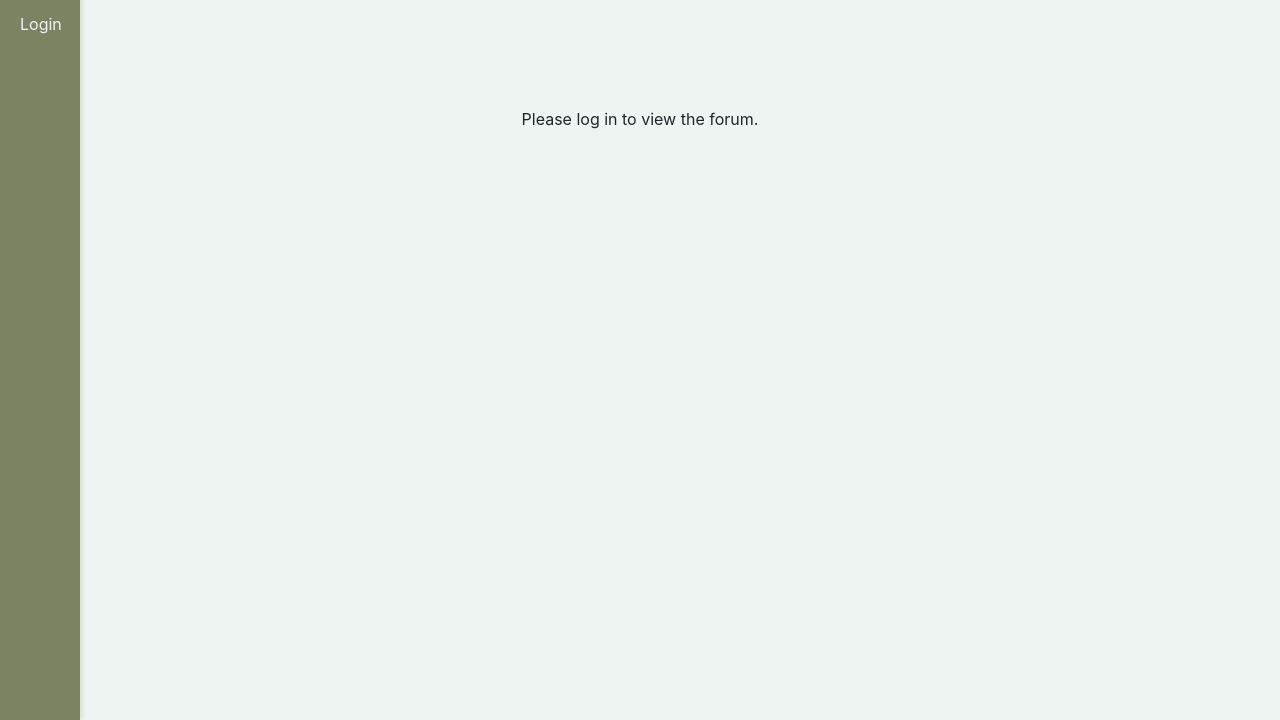
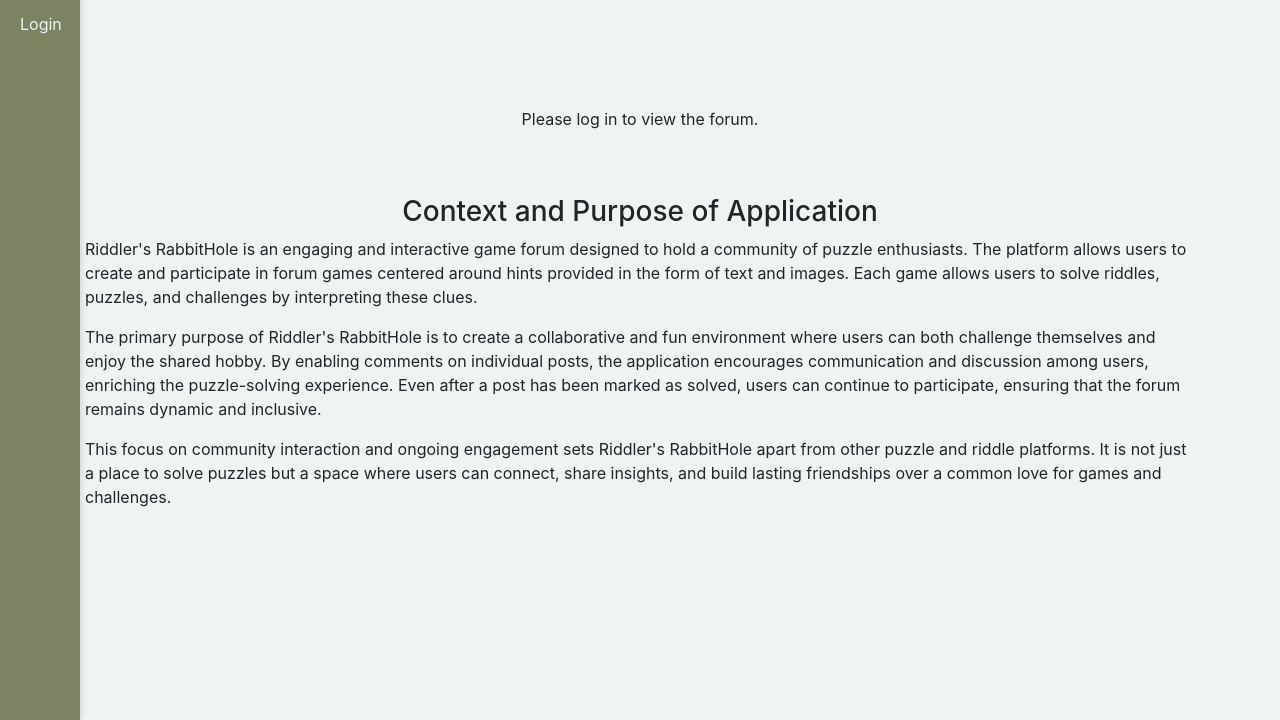
Before and after one commit to riceEx/CITS3403-project, a Flask app: page / in a window 1280 px wide. Shown: the part 80-800 px from the top of the page. Run offline with Flask 3, Linux system fonts and the light colour scheme; some libraries are stand-ins or nearby versions.

Commit message:
Commit before Submissions
Added dscriptions to forum and readme.
Fixed issues with logging out on post page.

```diff
--- a/templates/index.html
+++ b/templates/index.html
@@ -286,6 +286,14 @@
             {% endwith %}
         </div>
         <p>Please log in to view the forum.</p>
+        <br>
+        <br>
+        <h3>Context and Purpose of Application</h3>
+        <p>Riddler's RabbitHole is an engaging and interactive game forum designed to hold a community of puzzle enthusiasts. The platform allows users to create and participate in forum games centered around hints provided in the form of text and images. Each game allows users to solve riddles, puzzles, and challenges by interpreting these clues.</p>
+
+        <p>The primary purpose of Riddler's RabbitHole is to create a collaborative and fun environment where users can both challenge themselves and enjoy the shared hobby. By enabling comments on individual posts, the application encourages communication and discussion among users, enriching the puzzle-solving experience. Even after a post has been marked as solved, users can continue to participate, ensuring that the forum remains dynamic and inclusive.</p>
+
+        <p>This focus on community interaction and ongoing engagement sets Riddler's RabbitHole apart from other puzzle and riddle platforms. It is not just a place to solve puzzles but a space where users can connect, share insights, and build lasting friendships over a common love for games and challenges.</p>
     {% endif %}
 
 
```
Also changed, not shown: templates/post.html (+20 -0 lines), README.md, instance/main.db, static/post_images/23-0.jpg (added), static/post_images/24-0.jpg (added), 2 other files.
